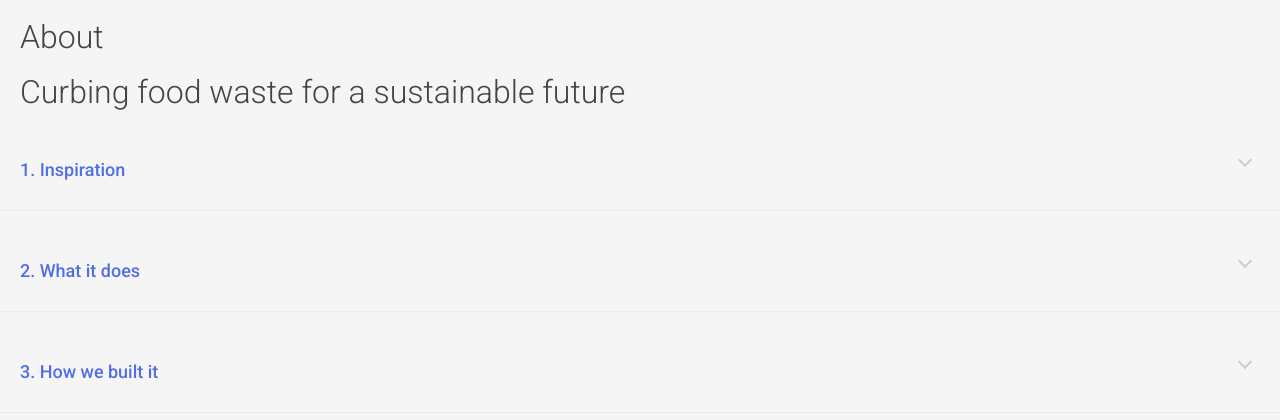
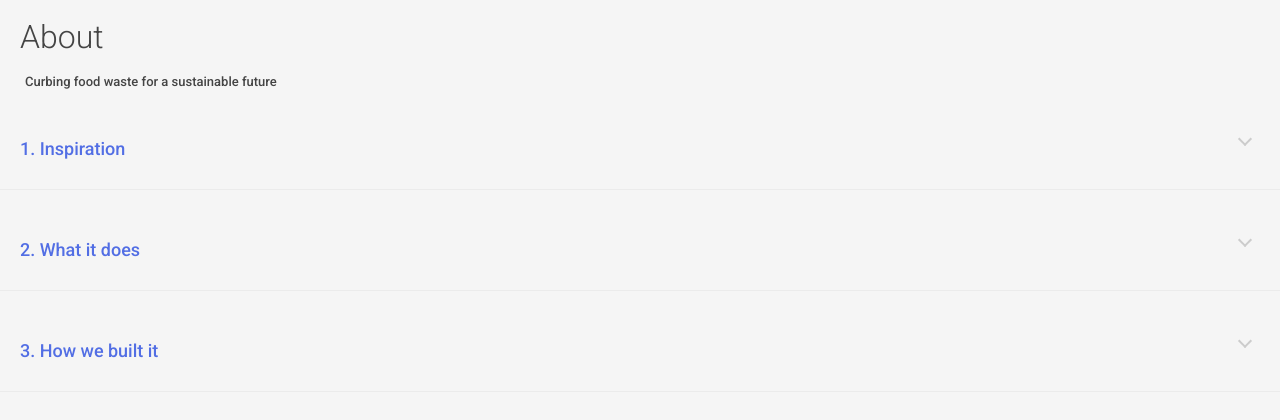
Before and after one commit to piercetu/FoodCloud, a Flask app: page /about in a window 1280 px wide. Shown: the top 420 px of the page. Run offline with Flask 2, Linux system fonts and the light colour scheme; some libraries are stand-ins or nearby versions.

Commit message:
DONEEEEEEEE

```diff
--- a/development/templates/about.html
+++ b/development/templates/about.html
@@ -13,7 +13,7 @@
 
 <body>
   <h1>About</h1>
-  <h1 id="subheading" font-size="16px">Curbing food waste for a sustainable future</h1>
+  <h3 id="subheading" style="font-size:13px; margin-left:25px">Curbing food waste for a sustainable future</h3>
   <!-- <input type="text" class="live-search-box" placeholder="Search a question..." /> -->
   <div class="topic">
 
--- a/development/templates/customer-view.html
+++ b/development/templates/customer-view.html
@@ -32,7 +32,7 @@
   <div id="customer-view">
     {% for food in foodlst %}
     <div class="food-container card" style="width: 18rem;">
-      <img class="card-img-top" src="../static/resources/taco.png" alt="Card image cap">
+      <img class="card-img-top" src="../static/resources/plant.png" alt="Card image cap">
       <ul class="list-group list-group-flush">
         <li class="list-group-item">Company Name: {{ food['name'] }}</li>
         <li class="list-group-item">Zip Code: {{ food['zipcode'] }}</li>
```
